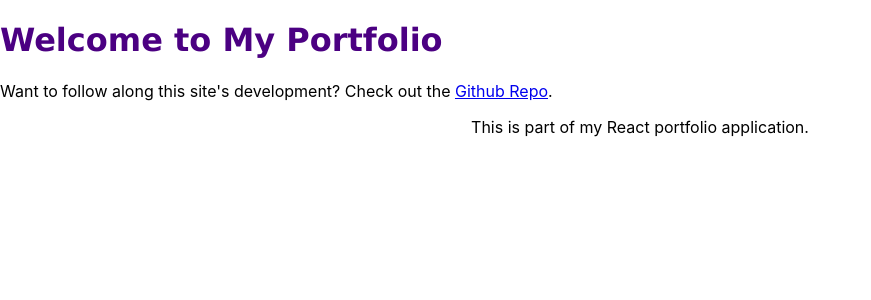
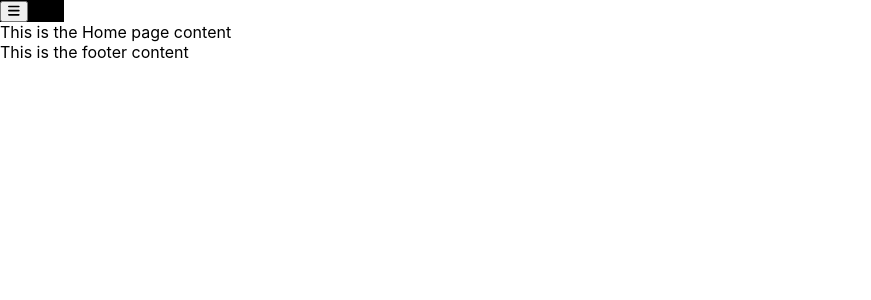
Before and after one commit to Sharuchakalaka7/AhmedPortfolio, a React (Create React App) app: page / in a window 1280 px wide. Shown: the top 300 px of the page, without its empty margins (0-871 px from the left). Built offline with nearby package versions, Linux system fonts and the light colour scheme.

Commit message:
Set up and learn (functional) React components, start with navbar

```diff
--- a/package.json
+++ b/package.json
@@ -4,6 +4,9 @@
 	"homepage": "https://ahmedshahriar.ca",
 	"private": true,
 	"dependencies": {
+		"@fortawesome/fontawesome-svg-core": "^6.4.0",
+		"@fortawesome/free-solid-svg-icons": "^6.4.0",
+		"@fortawesome/react-fontawesome": "^0.2.0",
 		"@testing-library/jest-dom": "^5.16.5",
 		"@testing-library/react": "^13.4.0",
 		"@testing-library/user-event": "^13.5.0",
--- a/public/index.html
+++ b/public/index.html
@@ -6,19 +6,8 @@
 		<meta name="viewport" content="width=device-width, initial-scale=1" />
 		<meta name="theme-color" content="#000000" />
 		<meta name="description" content="My personal portfolio featuring my projects, skills, and personal experiences." />
-		<!-- <link rel="apple-touch-icon" href="%PUBLIC_URL%/apple-touch-icon.png"> -->
-		<!-- <link rel="shortcut icon" href="%PUBLIC_URL%/favicon.ico"> -->
-		<!-- <link rel="manifest" href="%PUBLIC_URL%/manifest.json"> -->
 	</head>
 	<body>
-		<div id="base">
-			<div id="navbar">
-				<h1>Welcome to My Portfolio</h1>
-				<p>Want to follow along this site's development? Check out the <a href="https://github.com/Sharuchakalaka7/AhmedPortfolio/">Github Repo</a>.</p>
-			</div>
-			<div id="root"></div>
-			<div id="footer">
-			</div>
-		</div>
+		<div id="root"></div>
 	</body>
 </html>
--- a/src/App.css
+++ b/src/App.css
@@ -1,3 +1,15 @@
+/** Overall App Styles **/
 .App {
-  text-align: center;
+	text-align: center;
+	display: flex;
 }
+
+/** NavBar Styles **/
+.navbar {
+	text-align: left;
+	width: 5%;
+	height: 100%;
+	background-color: black;
+}
+
+/** Footer Styles **/
--- a/src/App.js
+++ b/src/App.js
@@ -1,11 +1,40 @@
+import { useState } from 'react';
+import { FontAwesomeIcon } from '@fortawesome/react-fontawesome';
+import HomePage from './Homepage.js';
 import './App.css';
 
-function App() {
-  return (
-    <div className="App">
-		<p>This is part of my React portfolio application.</p>
-    </div>
-  );
+function NavBar() {
+	const [navBarExpand, setNavBarExpand] = useState(false);
+
+	const navButton = <button onClick={handleClick}><FontAwesomeIcon icon="fa-solid fa-bars" /></button>
+
+	function handleClick(e) {
+		setNavBarExpand(!navBarExpand);
+	}
+
+	return (
+		<div className="navbar">
+			{navButton}
+		</div>
+	);
+}
+
+function Footer() {
+	return (
+		<div className="footer">
+			This is the footer content
+		</div>
+	);
+}
+
+function App(props) {
+	return (
+		<div className="root-wrapper">
+			<NavBar />
+			<HomePage />
+			<Footer />
+		</div>
+	);
 }
 
 export default App;
--- /dev/null
+++ b/src/Homepage.js
@@ -0,0 +1,9 @@
+function HomePage(props) {
+	return (
+		<div className="content-wrapper" id="home-content-wrapper">
+			This is the Home page content
+		</div>
+	);
+}
+
+export default HomePage;
--- a/src/index.js
+++ b/src/index.js
@@ -1,17 +1,19 @@
 import React from 'react';
 import ReactDOM from 'react-dom/client';
+import { library } from '@fortawesome/fontawesome-svg-core';
+import { faBars } from '@fortawesome/free-solid-svg-icons';
 import './index.css';
 import App from './App';
 import reportWebVitals from './reportWebVitals';
 
-console.log("starting index.js");
+library.add(faBars);
+
 const root = ReactDOM.createRoot(document.getElementById('root'));
 root.render(
   <React.StrictMode>
     <App />
   </React.StrictMode>
 );
-console.log("done index.js");
 
 // If you want to start measuring performance in your app, pass a function
 // to log results (for example: reportWebVitals(console.log))
```
Also changed, not shown: 13 other files (tests, documents, lock files or other folders).
